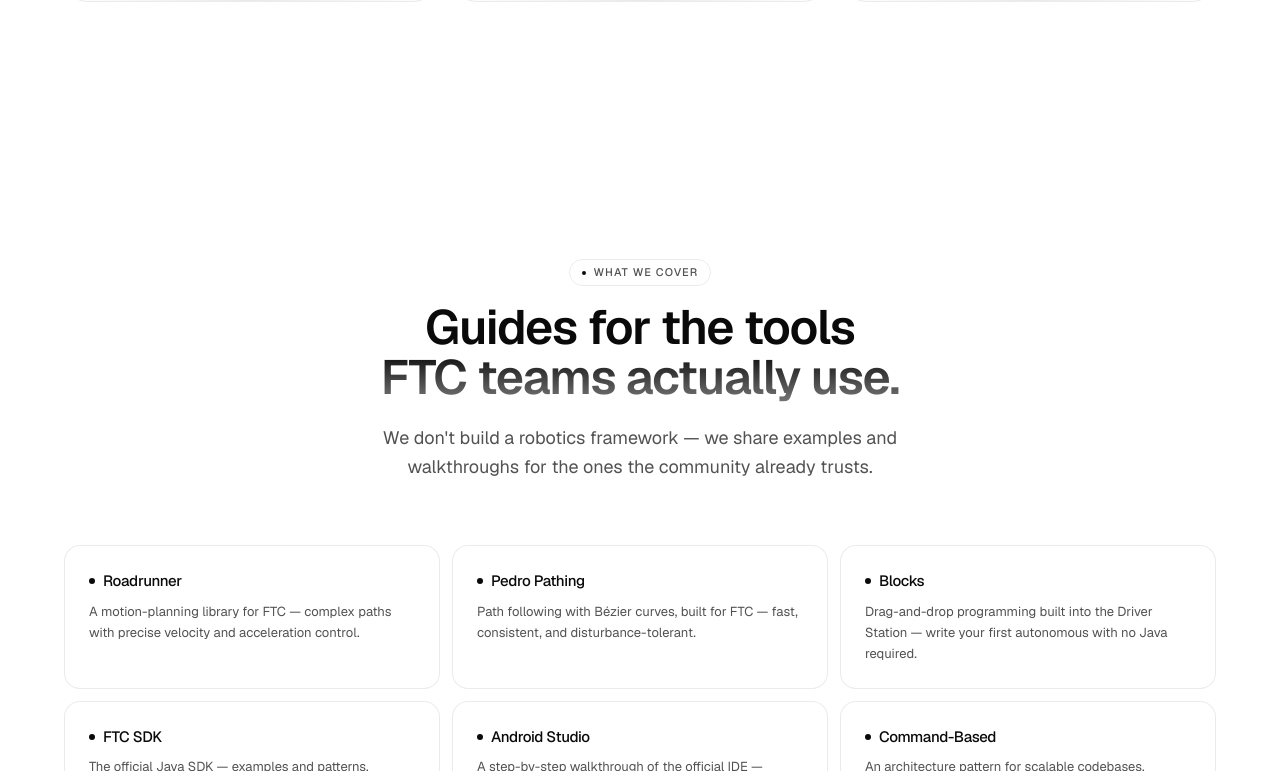
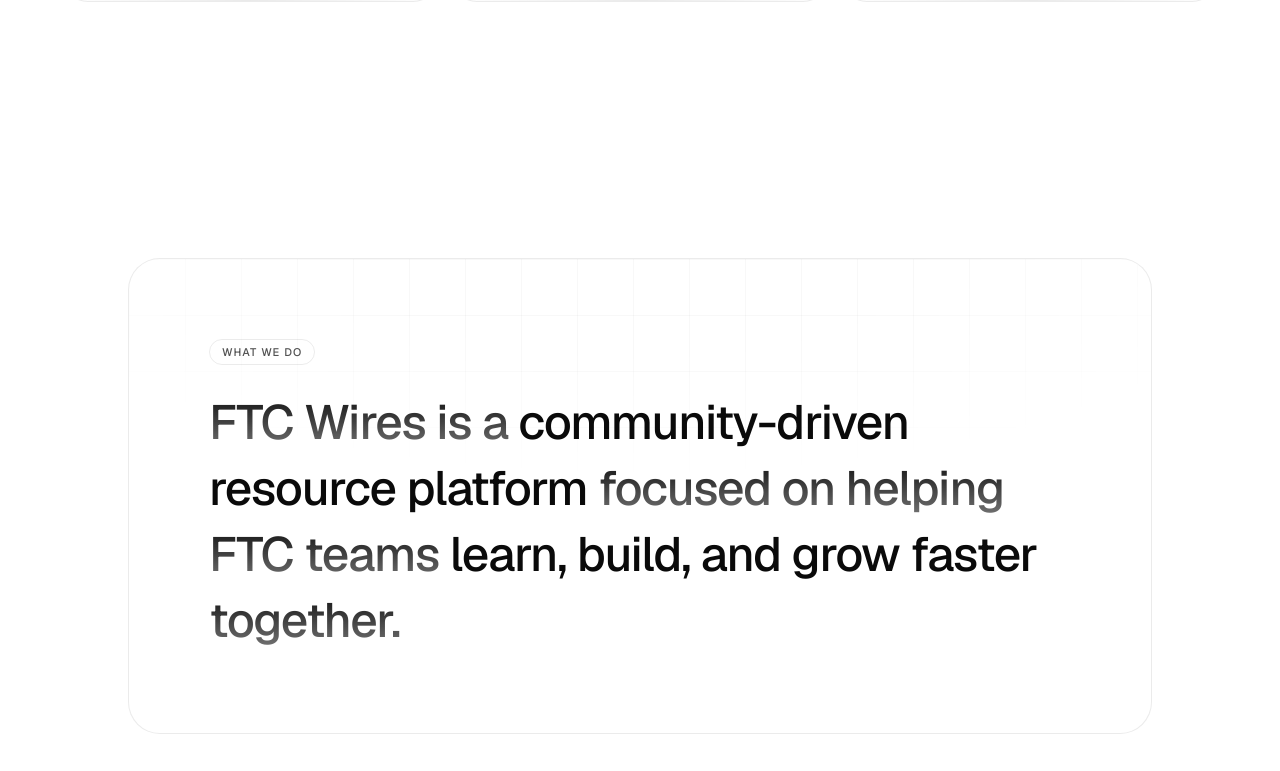
Before and after one commit to 13201Hazmat/ftcwires, a Next.js app: page / in a window 1280 px wide. Shown: the part 2029-2800 px from the top of the page. Built offline with nearby package versions, Linux system fonts and the light colour scheme.

Commit message:
few edits

```diff
--- a/app/navbar.tsx
+++ b/app/navbar.tsx
@@ -17,48 +17,44 @@
   {
     label: "Resources",
     href: "/resources",
-    items: [
+    items:
+    [
       {
         label: "Important Sites",
-        desc: "Curated links every FTC team should bookmark.",
+        desc: "Official FTC links, documentation, and season resources.",
         href: "/resources#important-sites",
       },
       {
         label: "Team Info",
-        desc: "Directory of Wisconsin teams and contacts.",
+        desc: "Wisconsin FTC team directories, contacts, and event information.",
         href: "/resources#team-info",
       },
       {
         label: "Collaborate",
-        desc: "Shared documents and inter-team channels.",
+        desc: "Discord servers, shared communities, and team collaboration spaces.",
         href: "/resources#collaborate",
       },
       {
         label: "General Resources",
-        desc: "Onboarding material for new teams.",
+        desc: "Beginner guides, CAD tools, simulators, and core FTC resources.",
         href: "/resources#general",
       },
       {
         label: "Hardware",
-        desc: "Build guides, BOMs, and proven designs.",
+        desc: "FTC hardware suppliers, manufacturing resources, and build tools.",
         href: "/resources#hardware",
       },
       {
         label: "Software",
-        desc: "Autonomous templates and code samples.",
+        desc: "Programming tools, SDK resources, pathing libraries, and setup guides.",
         href: "/resources#software",
       },
       {
         label: "Game Strategy",
-        desc: "Season scouting notes and playbooks.",
+        desc: "Scouting tools, match analysis resources, and competitive strategy guides.",
         href: "/resources#game-strategy",
       },
-      {
-        label: "Command-Based Architecture",
-        desc: "Guidance, examples, and references for scalable FTC code.",
-        href: "/command-based",
-      },
-    ],
+    ]
   },
   {
     label: "Planning",
--- a/app/page.tsx
+++ b/app/page.tsx
@@ -47,7 +47,6 @@
 
       <Stats />
       <PortalGrid />
-      <SupportedTools />
       <Mission />
       <HomeCTA />
     </>
@@ -288,48 +287,7 @@
       blurb: "An architecture pattern for scalable codebases.",
     },
   ];
-  return (
-    <section className="px-6 py-24 lg:py-32">
-      <div className="mx-auto max-w-6xl">
-        <SectionHeader
-          eyebrow="What we cover"
-          title={
-            <>
-              Guides for the tools
-              <span className="block text-fade">FTC teams actually use.</span>
-            </>
-          }
-          desc="We don't build a robotics framework — we share examples and walkthroughs for the ones the community already trusts."
-        />
 
-        <div className="mt-16 grid grid-cols-1 gap-3 sm:grid-cols-2 lg:grid-cols-3">
-          {tools.map((t) => (
-            <div
-              key={t.name}
-              className="relative rounded-2xl border p-6"
-              style={{
-                borderColor: "var(--border)",
-                background: "var(--surface)",
-              }}
-            >
-              <div className="flex items-center gap-2">
-                <span
-                  className="inline-block h-1.5 w-1.5 rounded-full"
-                  style={{ background: "var(--foreground)" }}
-                />
-                <span className="text-[15px] font-medium tracking-tight text-foreground">
-                  {t.name}
-                </span>
-              </div>
-              <p className="mt-2 text-[13px] leading-relaxed text-muted">
-                {t.blurb}
-              </p>
-            </div>
-          ))}
-        </div>
-      </div>
-    </section>
-  );
 }
 
 /* =====================================================
@@ -391,7 +349,7 @@
             <>
               Made by teams.
               <span className="block text-fade">
-                For every team in Wisconsin.
+                For every team in Wisconsin and the Globe.
               </span>
             </>
           }
--- a/app/resources/page.tsx
+++ b/app/resources/page.tsx
@@ -262,20 +262,17 @@
         eyebrow="Resources"
         title={
           <>
-            Everything teams ask for,
-            <span className="block text-fade">in one library.</span>
+            Resources for FTC teams,
+            <span className="block text-fade">in one place.</span>
           </>
         }
-        desc="A curated, community-maintained library. Submit what helped your team, borrow what helps you ship."
+        desc="A community-maintained library. Submit what helped your team, use what helps you."
         cta={
           <>
             <PrimaryButton href="/contact" className="w-full sm:w-auto">
               Contribute a resource
               <ArrowRight className="h-4 w-4" />
             </PrimaryButton>
-            <GhostButton href="#hardware" className="w-full sm:w-auto">
-              Jump to Hardware
-            </GhostButton>
           </>
         }
       />
```
